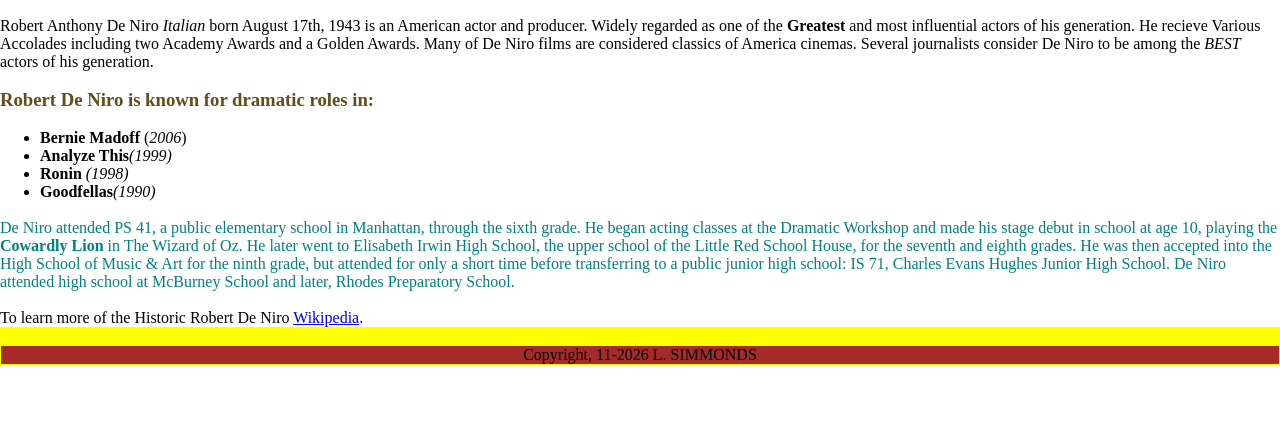
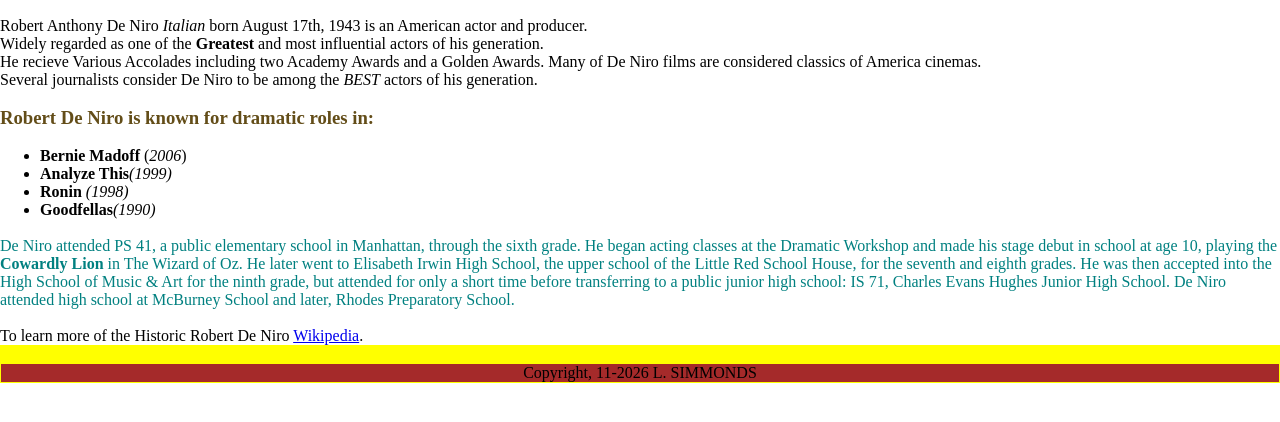
Before and after one commit to Stephie04-hub/Project1, a plain HTML site: page index.html in a window 1280 px wide. Shown: the part 362-784 px from the top of the page. Drawn offline with Linux system fonts and the light colour scheme; files that its build step writes are made by us from their sources.

Commit message:
Improve formatting of Robert De Niro's biography
Reformatted De Niro's biography for better readability.

```diff
--- a/index.html
+++ b/index.html
@@ -19,7 +19,7 @@
         <br>
         <div>
            <p>
-         Robert Anthony De Niro <em>Italian</em> born August 17th, 1943 is an American actor and producer. Widely regarded as one of the <strong>Greatest</strong> and most influential actors of his generation. He recieve <span>Various Accolades</span> including two Academy Awards and a Golden Awards. Many of De Niro films are considered classics of America cinemas. Several journalists consider De Niro to be among the <em>BEST</em> actors of his generation.
+         Robert Anthony De Niro <em>Italian</em> born August 17th, 1943 is an American actor and producer.<br> Widely regarded as one of the <strong>Greatest</strong> and most influential actors of his generation. <br>He recieve <span>Various Accolades</span> including two Academy Awards and a Golden Awards. Many of De Niro films are considered classics of America cinemas. <br>Several journalists consider De Niro to be among the <em>BEST</em> actors of his generation.
         </p>
         </div>
         <br>
```
